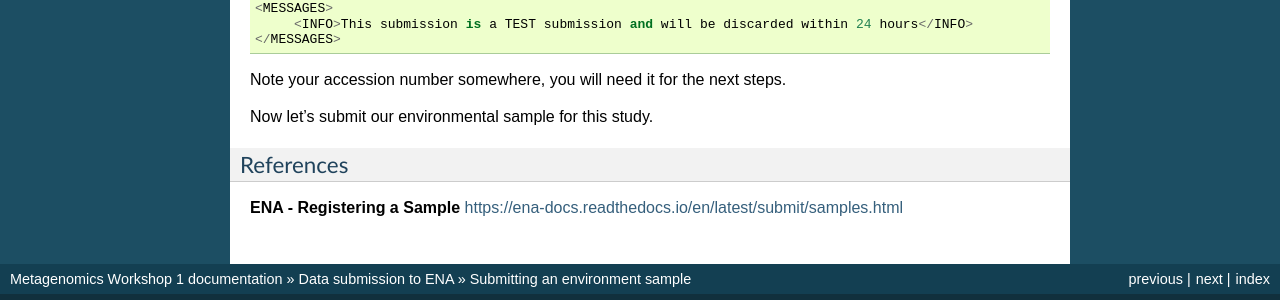
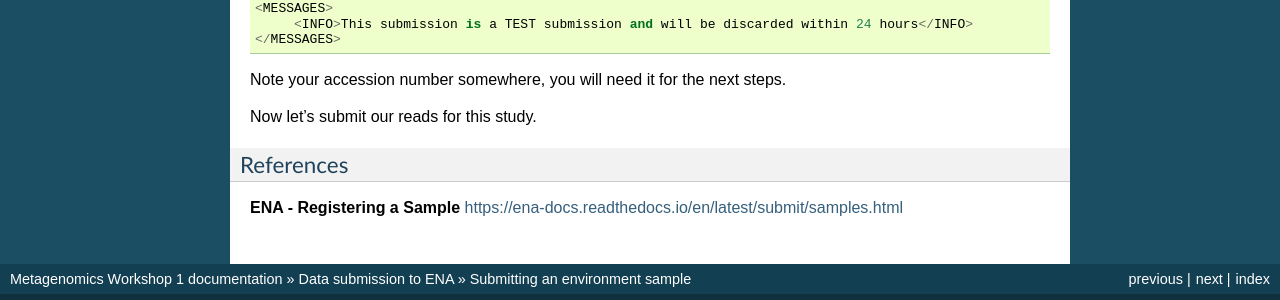
Before and after one commit to metagenomics/metagenomics-workshop, a Sphinx documentation site: the page built from docs/data_submission/environment_sample.rst, in a window 1280 px wide and 900 px high, scrolled down 2129 px. Shown: the part 574-874 px from the top of the window. Built offline with Sphinx 7.4.7, drawn with Linux system fonts in a browser that asks for light colours.

Commit message:
Update environment_sample.rst

```diff
--- a/docs/data_submission/environment_sample.rst
+++ b/docs/data_submission/environment_sample.rst
@@ -152,7 +152,7 @@ Also note, that this number is only valid for today (as for the study accession)
 
 Note your accession number somewhere, you will need it for the next steps.
 
-Now let's submit our environmental sample for this study.
+Now let's submit our reads for this study.
 
 
 
```
